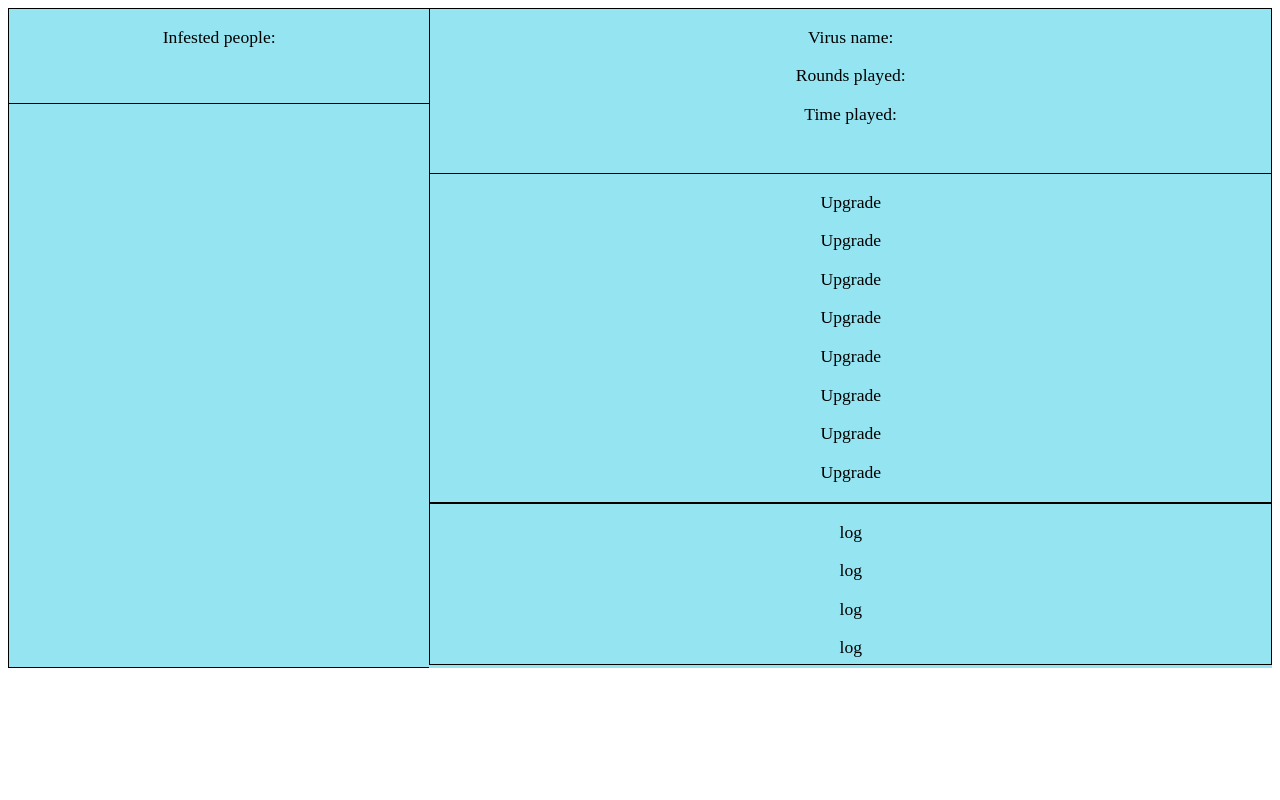
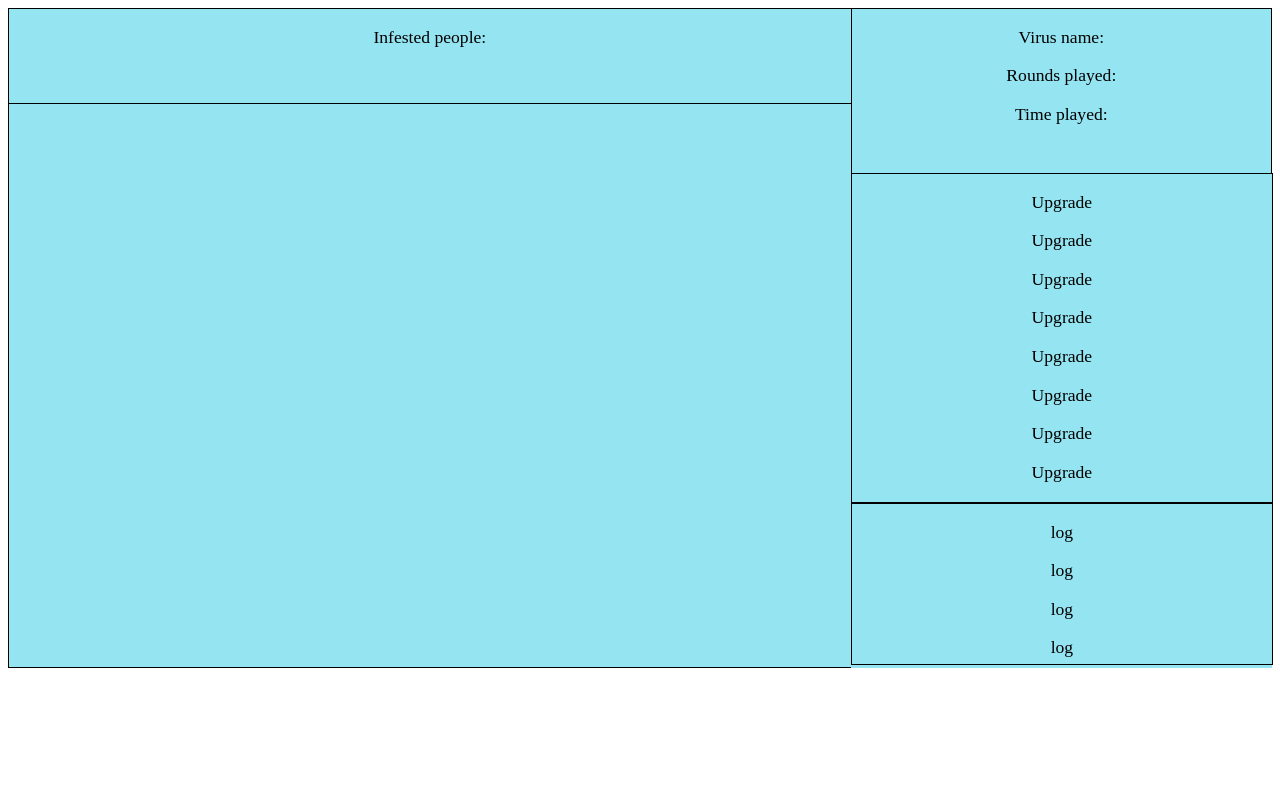
Before and after one commit to CaptainShisha/Infest-game, a website: page htmlcss/index.html in a window 1280 px wide. Drawn offline with Linux system fonts and the light colour scheme.

Commit message:
Tweak on html

```diff
--- a/htmlcss/style.css
+++ b/htmlcss/style.css
@@ -1,6 +1,6 @@
 #gameContainer{
     display: grid;
-    grid-template-columns: 1fr 2fr;
+    grid-template-columns: 2fr 1fr;
     margin: 0 auto;
     padding: 0;
     text-align: center;
```
